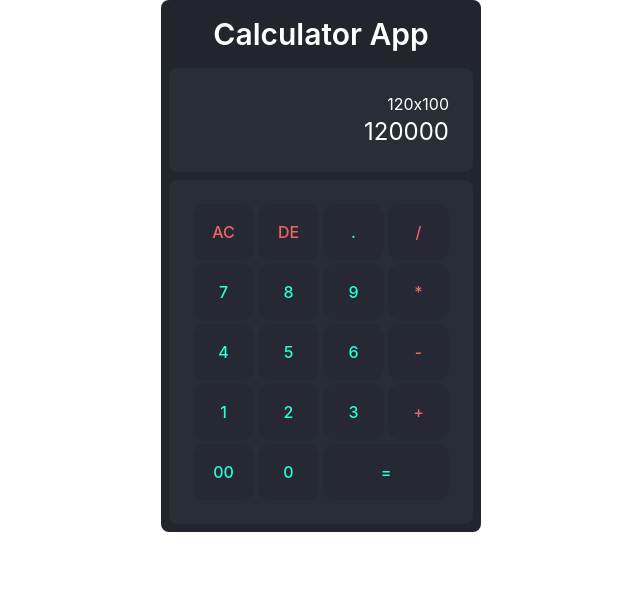
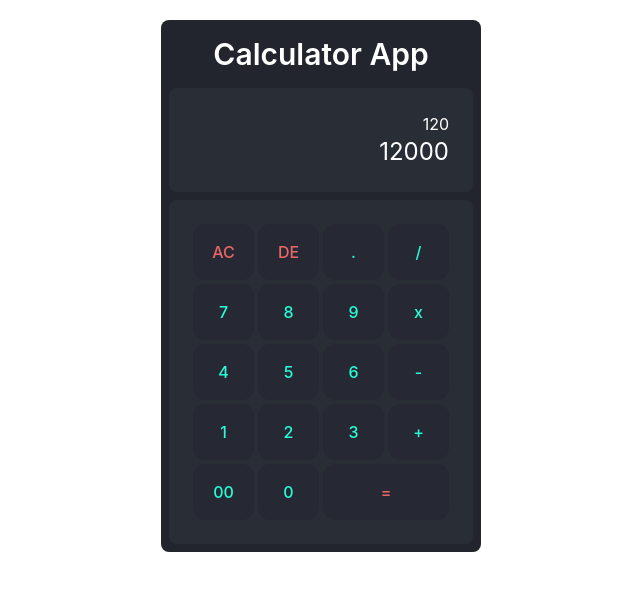
Before and after one commit to bbaung/react-tailwind-calculator, a React (Create React App) app: page / in a window 1280 px wide. Shown: the top 590 px of the page, without its empty margins (319-959 px from the left). Built offline with nearby package versions, Linux system fonts and the light colour scheme.

Commit message:
modify layout

```diff
--- a/src/App.css
+++ b/src/App.css
@@ -51,3 +51,7 @@
 .Calculator .operator{
   @apply text-cal_red
 }
+
+.Calculator .action{
+  @apply text-cal_green
+}
--- a/src/App.js
+++ b/src/App.js
@@ -5,9 +5,13 @@ import Calculator from "./components/Calculator";
 
 function App() {
   return (
-    <div className="w-[1280px] mx-auto">
-      <div className="w-80 mx-auto">
-        <Calculator/>
+    <div className="py-5">
+      <div className="w-[1280px] mx-auto">
+
+        <div className="flex flex-col w-full ml:w-80 h-[1500px] ml:h-auto mx-auto">
+          <Calculator/>
+        </div>
+
       </div>
     </div>
   );
--- a/src/components/Calculator.js
+++ b/src/components/Calculator.js
@@ -1,92 +1,116 @@
+import React, { useState } from 'react';
 import "../App.css";
 
+
+
 function Calculator() {
+
+    const [input , setInput] = useState("120");
+
+    const [output , setOutput] = useState("12000");
+
+    const clear = () => {
+        setOutput("0");
+        setInput("0");
+    }
+
+    const calculate = () => {
+        setOutput(eval(input));
+    }
+
+    const add_in = e => {
+        let key = e.target.getAttribute("data-key");
+        // setInput(input.concat(key));
+        // setInput(input += key );
+        console.log("key :",key)
+    }
+
     return(
-        <div className="Calculator">
-            <div className="bg-cal_bg p-2 text-white flex flex-col rounded-lg gap-2">
-                <h2 className="text-3xl font-semibold text-center py-2">Calculator App</h2>
+        <div className="Calculator flex flex-col flex-auto">
+            <div className="bg-cal_bg p-2 text-white flex flex-col flex-auto rounded-lg gap-2 ml:h-auto">
+                <h2 className="content-center text-3xl font-semibold flex-auto basis-1/6 text-center py-2">Calculator App</h2>
 
-                <div className="display text-right bg-cal_secondary_bg rounded-lg p-6">
-                    <p className="text-base">120x100</p>
-                    <p className="text-2xl">120000</p>
+                <div className="content-center display text-right flex-auto basis-1/5 bg-cal_secondary_bg rounded-lg p-6">
+                    <p className="text-base overflow-x-auto">{input}</p>
+                    <p className="text-2xl overflow-x-auto">{output}</p>
                 </div>
 
-                <div className="keys text-center bg-cal_secondary_bg rounded-lg p-6 grid grid-cols-4 gap-1 font-medium text-cal_green">
-                    <div className="key operator">
+                <div className="keys text-center flex-auto basis-full bg-cal_secondary_bg rounded-lg p-6 grid grid-cols-4 gap-1 font-medium text-cal_green">
+                    <button type='button' onClick={clear} className="key operator">
                         <span>AC</span>
-                    </div>
+                    </button>
 
-                    <div className="key operator">
+                    <button type='button' className="key operator">
                         <span>DE</span>
-                    </div>
+                    </button>
 
-                    <div className="key">
+                    <button data-key="." onClick={add_in} type='button' className="key">
                         <span>.</span>
-                    </div>
+                    </button>
 
-                    <div className="key operator">
+                    <button data-key="/" onClick={add_in} type='button' className="key action">
                         <span>/</span>
-                    </div>
+                    </button>
 
-                    <div className="key">
+                    <button data-key="7" onClick={add_in} type='button' className="key">
                         <span>7</span>
-                    </div>
+                    </button>
 
-                    <div className="key">
+                    <button data-key="8" onClick={add_in} type='button' className="key">
                         <span>8</span>
-                    </div>
+                    </button>
 
-                    <div className="key">
+                    <button  data-key="9" onClick={add_in} type='button' className="key">
                         <span>9</span>
-                    </div>
+                    </button>
 
-                    <div className="key operator">
-                        <span>*</span>
-                    </div>
+                    <button data-key="*" onClick={add_in} type='button' className="key action">
+                        <span>x</span>
+                    </button>
 
-                    <div className="key">
+                    <button data-key="4" onClick={add_in} type='button' className="key">
                         <span>4</span>
-                    </div>
+                    </button>
 
-                    <div className="key">
+                    <button data-key="5" onClick={add_in} type='button' className="key">
                         <span>5</span>
-                    </div>
+                    </button>
 
-                    <div className="key">
+                    <button data-key="6" onClick={add_in} type='button' className="key">
                         <span>6</span>
-                    </div>
+                    </button>
 
-                    <div className="key operator">
+                    <button data-key="-" onClick={add_in} type='button' className="key action">
                         <span>-</span>
-                    </div>
+                    </button>
 
-                    <div className="key">
+                    <button data-key="1" onClick={add_in} type='button' className="key">
                         <span>1</span>
-                    </div>
+                    </button>
 
-                    <div className="key">
+                    <button data-key="2" onClick={add_in} type='button' className="key">
                         <span>2</span>
-                    </div>
+                    </button>
 
-                    <div className="key">
+                    <button data-key="3" onClick={add_in} type='button' className="key">
                         <span>3</span>
-                    </div>
+                    </button>
 
-                    <div className="key operator">
+                    <button data-key="+" onClick={add_in} type='button' className="key action">
                         <span>+</span>
-                    </div>
+                    </button>
 
-                    <div className="key">
+                    <button data-key="00" onClick={add_in} type='button'className="key">
                         <span>00</span>
-                    </div>
+                    </button>
 
-                    <div className="key">
+                    <button data-key="0" onClick={add_in} type='button' className="key">
                         <span>0</span>
-                    </div>
+                    </button>
 
-                    <div className="key col-span-2">
+                    <button type='button' onClick={calculate} className="key operator col-span-2">
                         <span>=</span>
-                    </div>
+                    </button>
                 </div>
 
             </div>
--- a/tailwind.config.js
+++ b/tailwind.config.js
@@ -13,6 +13,12 @@ module.exports = {
         "cal_red" : "#EB6666",
       }
     },
+    screens: {
+      "sm" : "320px" ,
+      "ml" : "425px",
+      "md" : "768px",
+      "lg" :  "1280px" ,
+    },
   },
   plugins: [],
 }
```
